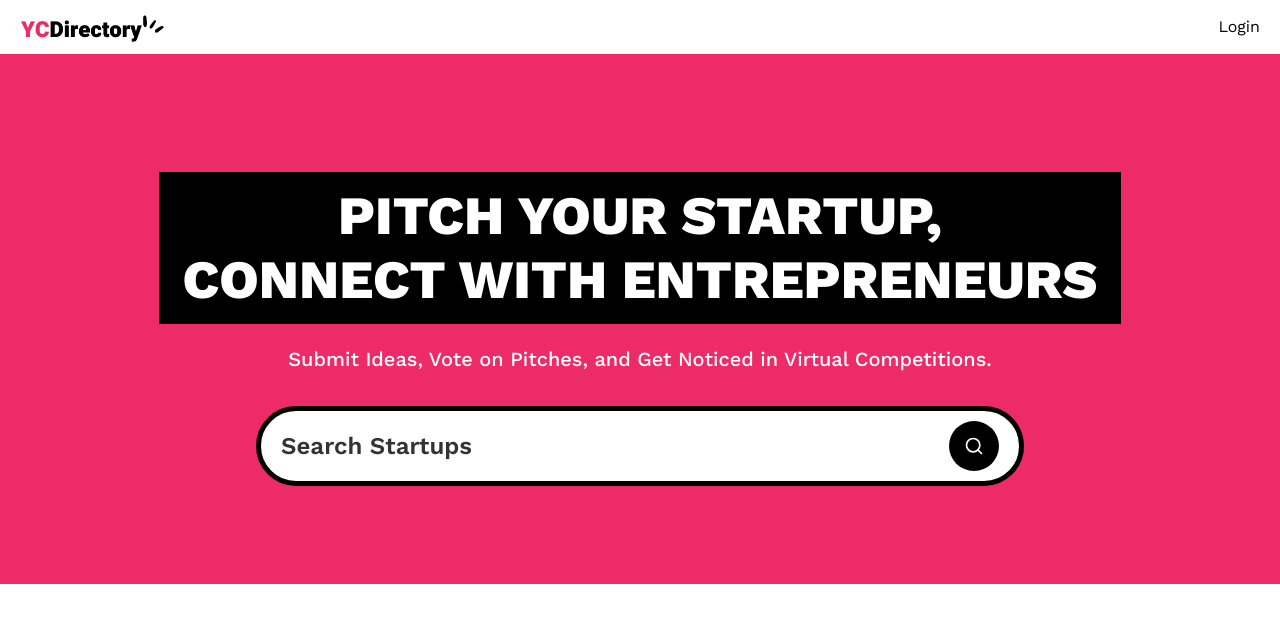
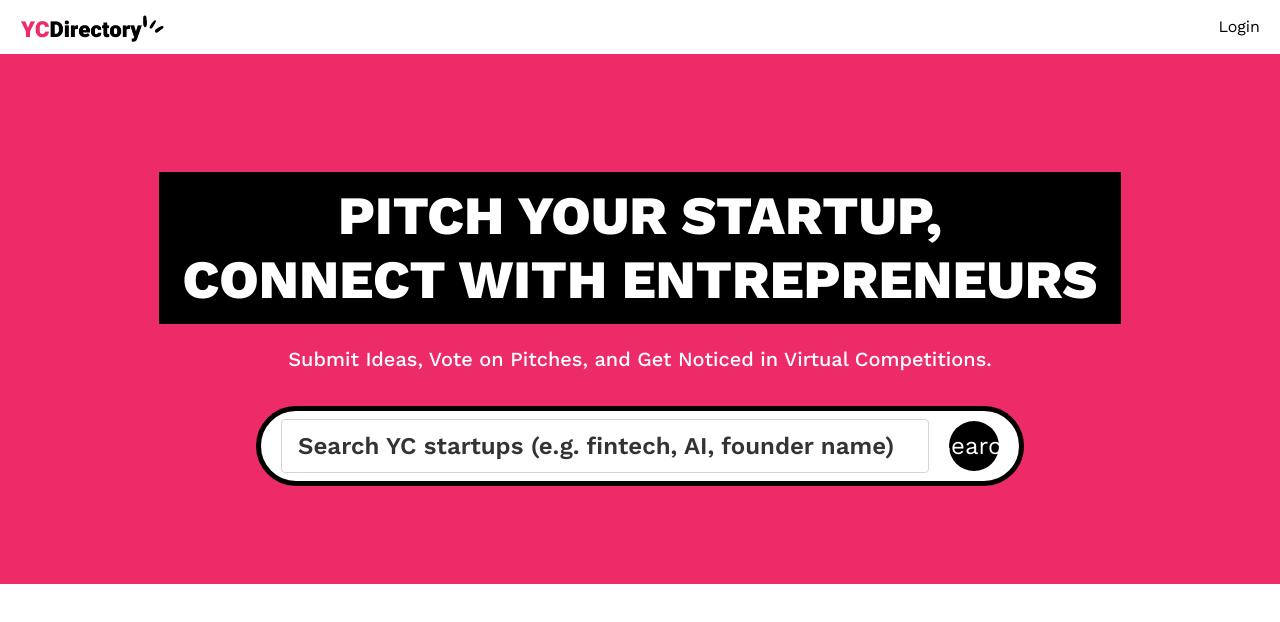
Before and after one commit to illeniumsf/yc_directory, a Next.js app: page / in a window 1280 px wide. Shown: the top 622 px of the page. Built offline with nearby package versions, Linux system fonts and the light colour scheme; no server answers.

Commit message:
Update SearchForm.tsx

```diff
--- a/components/SearchForm.tsx
+++ b/components/SearchForm.tsx
@@ -1,26 +1,28 @@
 import Form from 'next/form'
 import SearchFormReset from '@/components/SearchFormReset'
-import { Search } from 'lucide-react' // lucide-react is a dependency of Shadcn/ui
+import { Search } from 'lucide-react'
 
+// Improved, more accessible, and user-friendly Search Form component
 const SearchForm = ({ query }: { query?: string }) => {
   return (
-    // 在 Next.js 的新表单组件中，scroll 属性可以设置为 true 或 false，以决定在提交表单后是否自动滚动到页面的顶部
-    <Form action='/' scroll={false} className='search-form'>
+    <Form action="/" scroll={false} className="search-form flex flex-col sm:flex-row items-center gap-2 w-full max-w-xl mx-auto py-2">
+      <label htmlFor="search-input" className="sr-only">
+        Search YC Startups
+      </label>
       <input
-        name='query'
+        id="search-input"
+        name="query"
         defaultValue={query}
-        className='search-input'
-        placeholder='Search Startups'
+        className="search-input flex-1 px-4 py-2 rounded border border-gray-300 focus:outline-none focus:ring-2 focus:ring-pink-400"
+        placeholder="Search YC startups (e.g. fintech, AI, founder name)"
+        autoComplete="off"
+        aria-label="Search YC Startups"
       />
-
-      {/* 只有在用户输入了某些内容后，重置按钮才会显示出来 */}
-      <div className='flex gap-2'>
-        {query && <SearchFormReset />}
-
-        <button type='submit' className='search-btn text-white'>
-          <Search className='size-5' />
-        </button>
-      </div>
+      <button type="submit" className="search-btn bg-pink-500 hover:bg-pink-600 text-white rounded px-4 py-2 flex items-center gap-1 transition">
+        <Search className="size-5" />
+        Search
+      </button>
+      {query && <SearchFormReset />}
     </Form>
   )
 }
```
